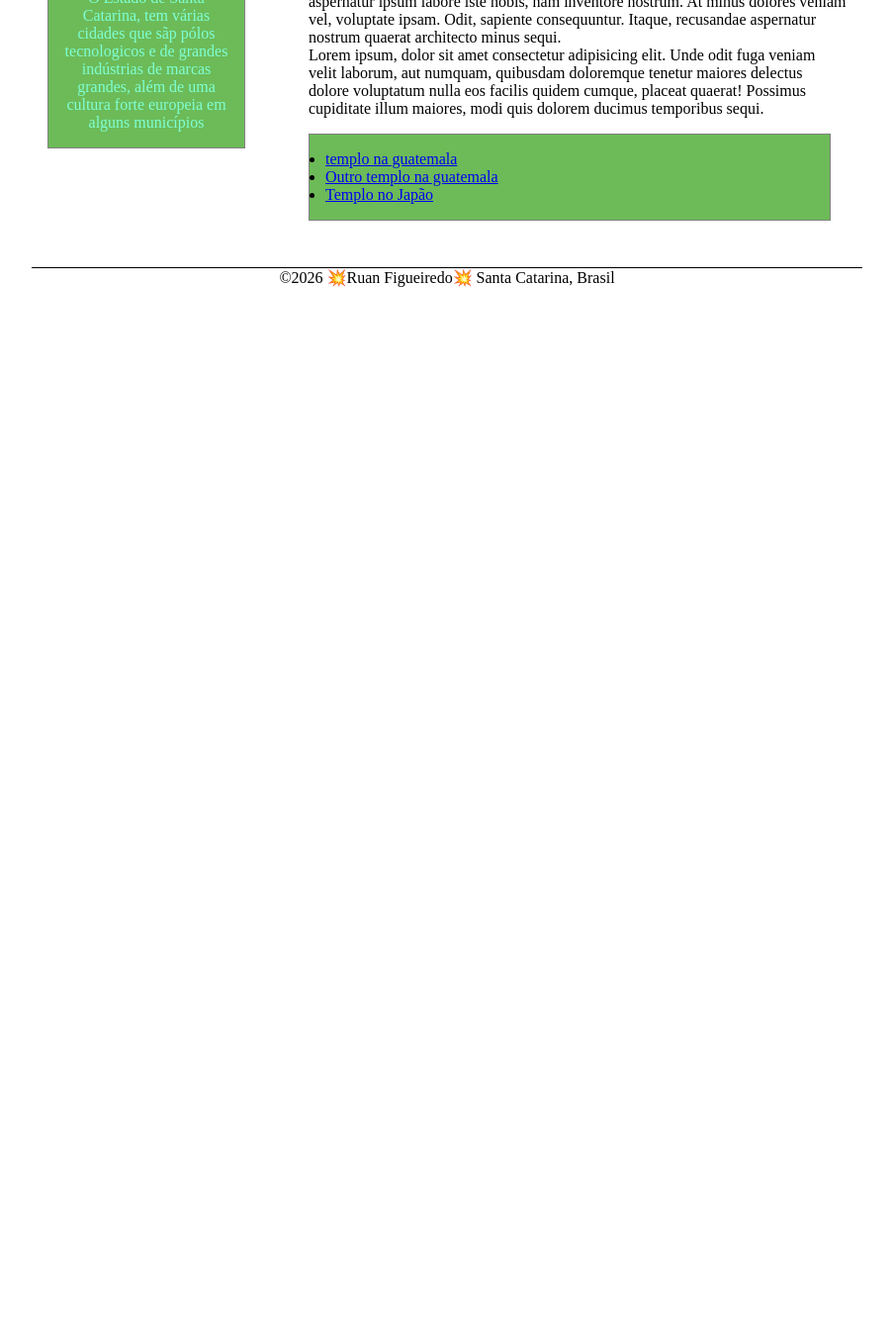
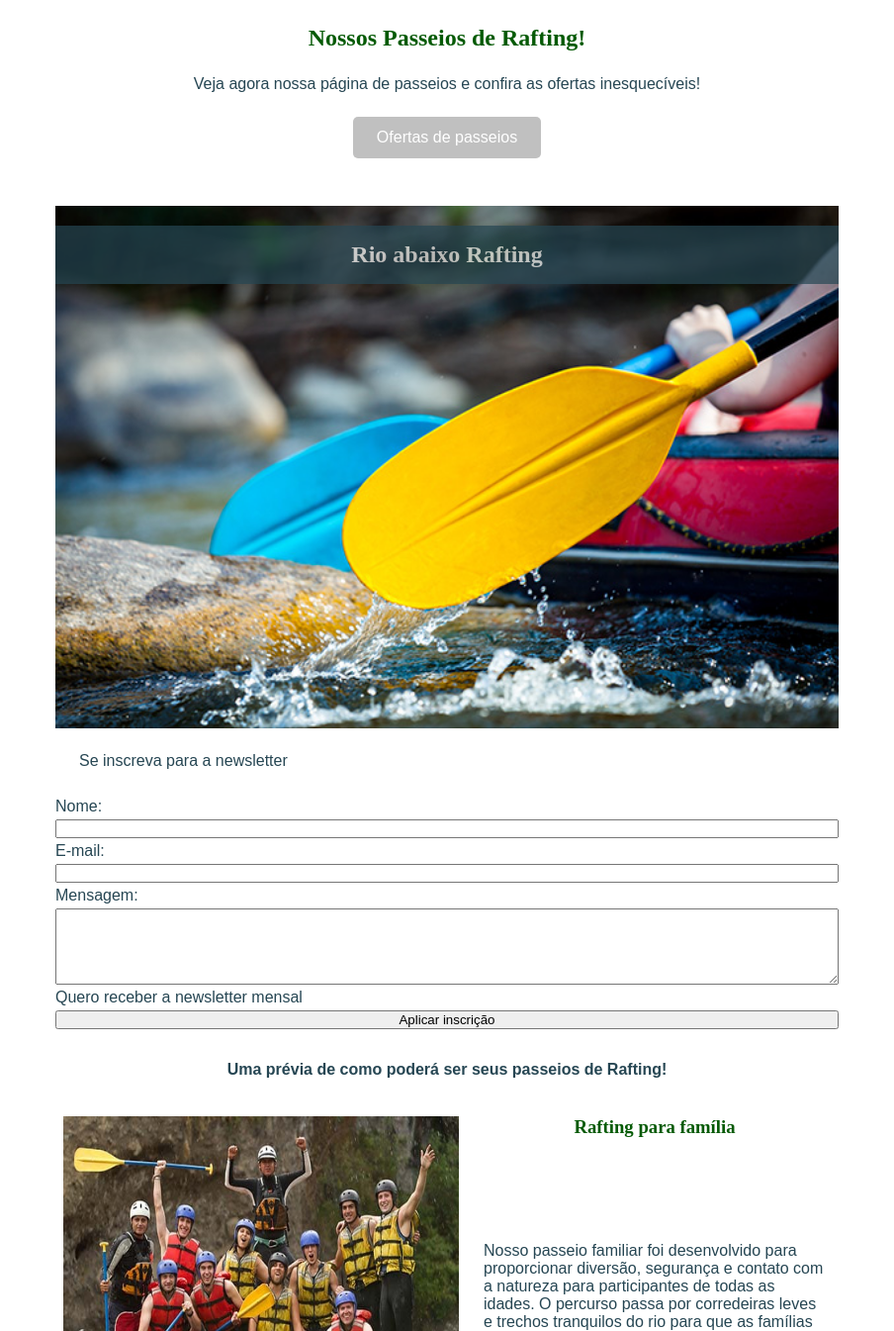
Before and after one commit to RuanFigueiredo/wdd130, a plain HTML site: page wwr/index.html in a window 1280 px wide. Shown: the part 238-1583 px from the top of the page at 99% size, without its empty margins (188-1092 px from the left). Before the commit the page ends 800 px from the top, so only its background shows below. Drawn offline with Linux system fonts and the light colour scheme; files that its build step writes are made by us from their sources.

Commit message:
index adicionado pasta wwr

```diff
--- a/wwr/estilos/rafting.css
+++ b/wwr/estilos/rafting.css
@@ -63,7 +63,6 @@ header {
 
 .hero img{
     width: 100%;
-    height: auto;
     display: block;
 }
 .hero{
@@ -115,6 +114,13 @@ article p, article h2 {
     width: 129px;
 }
 
+.hero h1 {
+    position: absolute;
+    top: 20px;
+    left: 50%;
+    transform: translateX(-50%);
+    color: white;
+}
 nav, p, section, article{
     margin: 16px;
     padding: 8px;
@@ -210,6 +216,18 @@ figcaption{
     border-radius: 5px;
 }
 
+.botao-de-passeios{
+    display: inline-block;
+    padding: 12px 24px;
+    background-color: #c0c0c0;
+    color: #fff;
+    text-decoration: none;
+    border-radius: 5px;
+}
+h4{
+    text-align: center;
+}
+
 .passeio{
     display: flex;
     gap: 20px;
@@ -238,3 +256,8 @@ th {
     background-color: #264653;
     color: #fff;
 }
+
+.passeios{
+    text-align: center;
+    margin: 2rem 0;
+}
--- a/wwr/index.html
+++ b/wwr/index.html
@@ -1,73 +1,100 @@
-<!-- Este é um comentário-->
 <!DOCTYPE html>
-<html lang="pt-br">
+<html lang="en">
 
 <head>
     <meta charset="UTF-8">
     <meta name="viewport" content="width=device-width, initial-scale=1.0">
-    <title>Ruan Thiago Silva de Figueiredo | WDD 130</title>
-    <meta name="description" content="Ruan Figueiredo - Fundamento da WEB, estilizar a página que fala sobre mim.">
-    <meta name="author" content="Ruan Figueiredo">
-    <link rel="stylesheet" href="estilos/estilos.css">
+    <meta name="description" content="Sobre nós do Rafting onde existe visão da empresa e o que a empresa é.">
+    <meta name="author" content="Ruan Thiago Silva de Figueiredo">
+    <link rel="stylesheet" href="estilos/rafting.css">
+    <title>Página Inicial - Rio Abaixo</title>
 </head>
-
 
 <body>
     <header>
+        <img src="imagens/rio-abaixo-rafting.png" alt="logotipo">
         <nav>
-            <a href="#">Página Inicial</a>
-            <a href="index.html">Site de Rafting</a>
-            <a href="http://linkedin.com/ruan-silva-figueiredo">linkedin</a>
-            <a href="http://facebook.com">facebook</a>
+            <ul class="navegacao">
+                <a href="index.html">Página Inicial</a>
+                <a href="sobre.html"> Sobre Nós</a>
+                <a href="passeios.html">Passeios</a>
+                <a href="contato.html">Fale Conosco</a>
+            </ul>
         </nav>
     </header>
-    <div class="grid">
-        <main>
-            <h1>
-                Ruan Figueiredo | WDD 130
-            </h1>
-            <img src="imagens/perfil.jpg" alt="Olá, me chamo Ruan Figueiredo!" width="200">
-            <p class="indentacao">Olá! meu nome é ruan Figueiredo,sou natural de Natal/RN, moro em Blumenau/SC, sou
-                casado,tenho duas
-                filhas e corro cerca de 5km em circuitos de corrida.</p>
-            <p class="indentacao">Lorem ipsum dolor sit amet consectetur adipisicing elit. Ex repellendus eos quidem
-                temporibus rem dolor
-                voluptatem sint aliquam illo asperiores, iusto qui sequi debitis, aspernatur ipsum labore iste nobis,
-                nam
-                inventore nostrum. At minus dolores veniam vel, voluptate ipsam. Odit, sapiente consequuntur. Itaque,
-                recusandae aspernatur nostrum quaerat architecto minus sequi.</p>
-            <p class="indentacao">Lorem ipsum, dolor sit amet consectetur adipisicing elit. Unde odit fuga veniam velit
-                laborum, aut numquam,
-                quibusdam doloremque tenetur maiores delectus dolore voluptatum nulla eos facilis quidem cumque, placeat
-                quaerat! Possimus cupiditate illum maiores, modi quis dolorem ducimus temporibus sequi.</p>
+    <main>
+        <section class="passeios">
+            <h2>Nossos Passeios de Rafting!</h2>
+            <p>
+                Veja agora nossa página de passeios e confira as ofertas inesquecíveis!
+            </p>
+            <a href="passeios.html" class="botao-de-passeios">Ofertas de passeios</a>
+        </section>
+        <section>
+            <div class="hero">
+                <img src="imagens/imagem1.jpg" alt="passeio de rafting">
+                <h1>Rio abaixo Rafting</h1>
+            </div>
+            <div class="formulario">
+                <form>
+                    <p>Se inscreva para a newsletter</p>
 
-            <ul class="caixa indentacao">
-                <li><a
-                        href="https://www.churchofjesuschrist.org/temples/details/miraflores-guatemala-city-guatemala-temple?lang=por">templo
-                        na guatemala</a>
-                </li>
-                <li><a
-                        href="https://www.churchofjesuschrist.org/temples/details/guatemala-city-guatemala-temple?lang=por">Outro
-                        templo na guatemala</a>
-                </li>
-                <li><a
-                        href="https://www.churchofjesuschrist.org/temples/details/oklahoma-city-oklahoma-temple?lang=por">Templo
-                        no Japão</a>
-                </li>
-            </ul>
+                    <label for="nome">Nome:</label>
+                    <input type="text" name="nome" id="nome">
 
-        </main>
-        <aside class="caixa">
-            <h2>Santa Catarina</h2>
-            <img src="imagens/Parque_Vila_Germânica.jpg" alt="imagem do estado">
-            <p>O Estado de Santa Catarina, tem várias cidades que sãp pólos tecnologicos e de grandes indústrias de
-                marcas
-                grandes, além de uma cultura forte europeia em alguns municípios</p>
+                    <label for="email">E-mail:</label>
+                    <input type="email" name="email" id="email">
 
-        </aside>
-    </div>
-    <footer>
-        <p>©2026 💥Ruan Figueiredo💥 Santa Catarina, Brasil</p>
+                    <label for="mensagem">Mensagem:</label>
+                    <textarea name="mensagem" id="mensagem" rows="5"></textarea>
+
+                    <label for="newsletter">
+                        Quero receber a newsletter mensal
+                    </label>
+
+                    <button type="submit">Aplicar inscrição</button>
+                </form>
+            </div>
+        </section>
+        <section class="descricao-dos-passeios">
+            <h4>Uma prévia de como poderá ser seus passeios de Rafting!</h4>
+            <article class="passeio">
+                <img src="imagens/familia33.jpg" alt="familia33">
+                <div>
+                    <h3>Rafting para família</h3>
+                    <p>
+                        Nosso passeio familiar foi desenvolvido para proporcionar diversão, segurança e contato com a
+                        natureza para
+                        participantes de todas as idades. O percurso passa por corredeiras leves e trechos tranquilos do
+                        rio para que
+                        as famílias aproveitem o máximo possível.
+                </div>
+            </article>
+            <article class="passeio">
+                <img src="imagens/passeios31.jpg" alt="passeios31">
+                <div>
+                    <h3>Rafting aventura</h3>
+                    <p>
+                        O passeio de aventura é para quem busca mais emoção e desafios nas águas, com corredeiras
+                        moderadasa a intensas,
+                        e oferece mais adrenalina para os amigos aventureiros! Ah e cria memórias inesquevíceis!
+                    </p>
+                </div>
+            </article>
+    </main>
+    <footer class="rodape">
+        <p>©2026 Rio Abaixo - Ruan Figueiredo</p>
+        <nav class="redes-sociais">
+            <a href="https://facebook.com">
+                <img src="imagens/facebook.svg" alt="facebook">
+            </a>
+            <a href="https://linkedin.com">
+                <img src="imagens/linkedin.svg" alt="linkedin">
+            </a>
+            <a href="https://instagram.com">
+                <img src="imagens/instagram.svg" alt="instagram">
+            </a>
+        </nav>
     </footer>
 </body>
 
```
Also changed, not shown: index.html (added, +74 -0 lines), wwr/sobre.html (+1 -1 lines).
